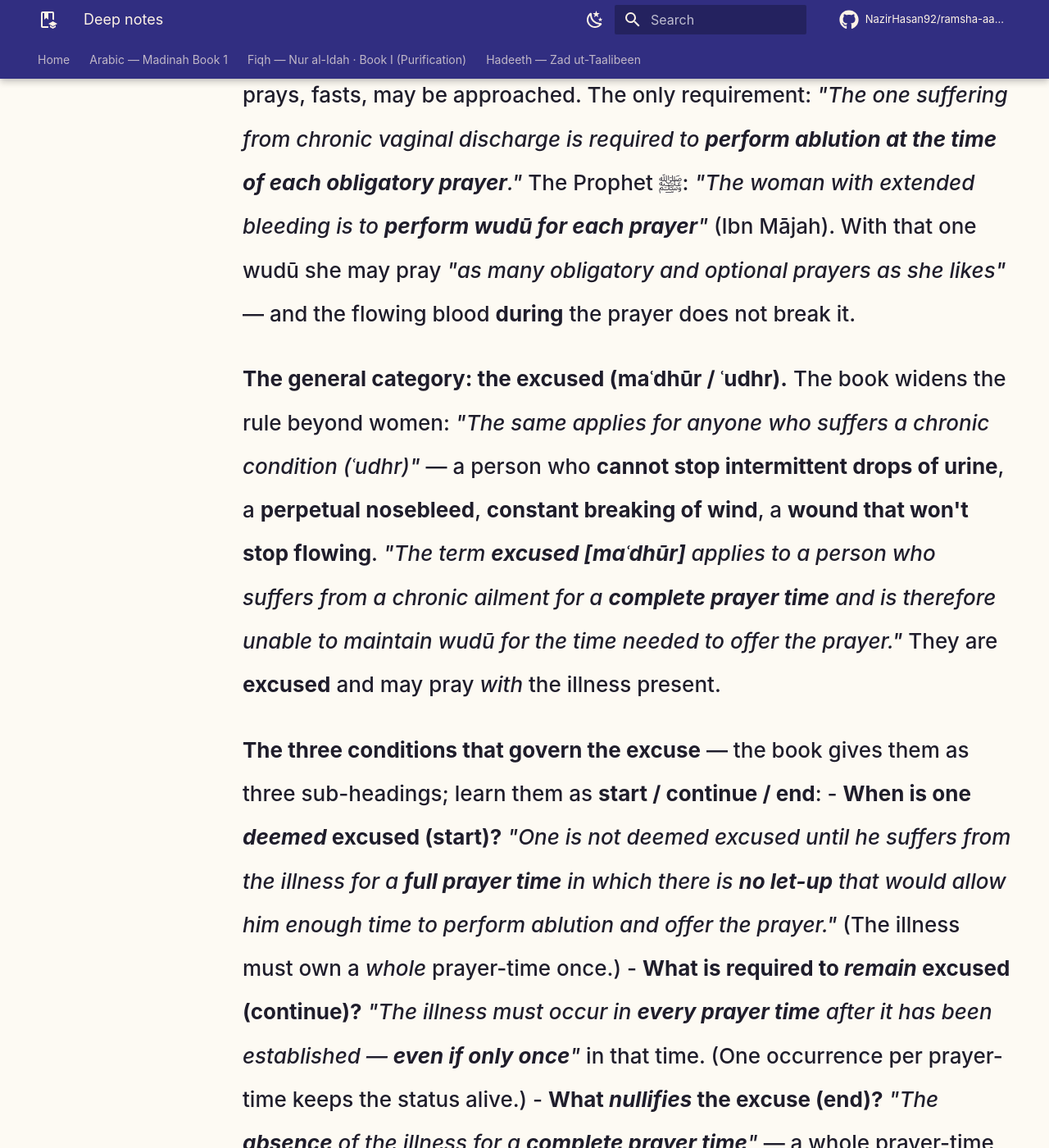
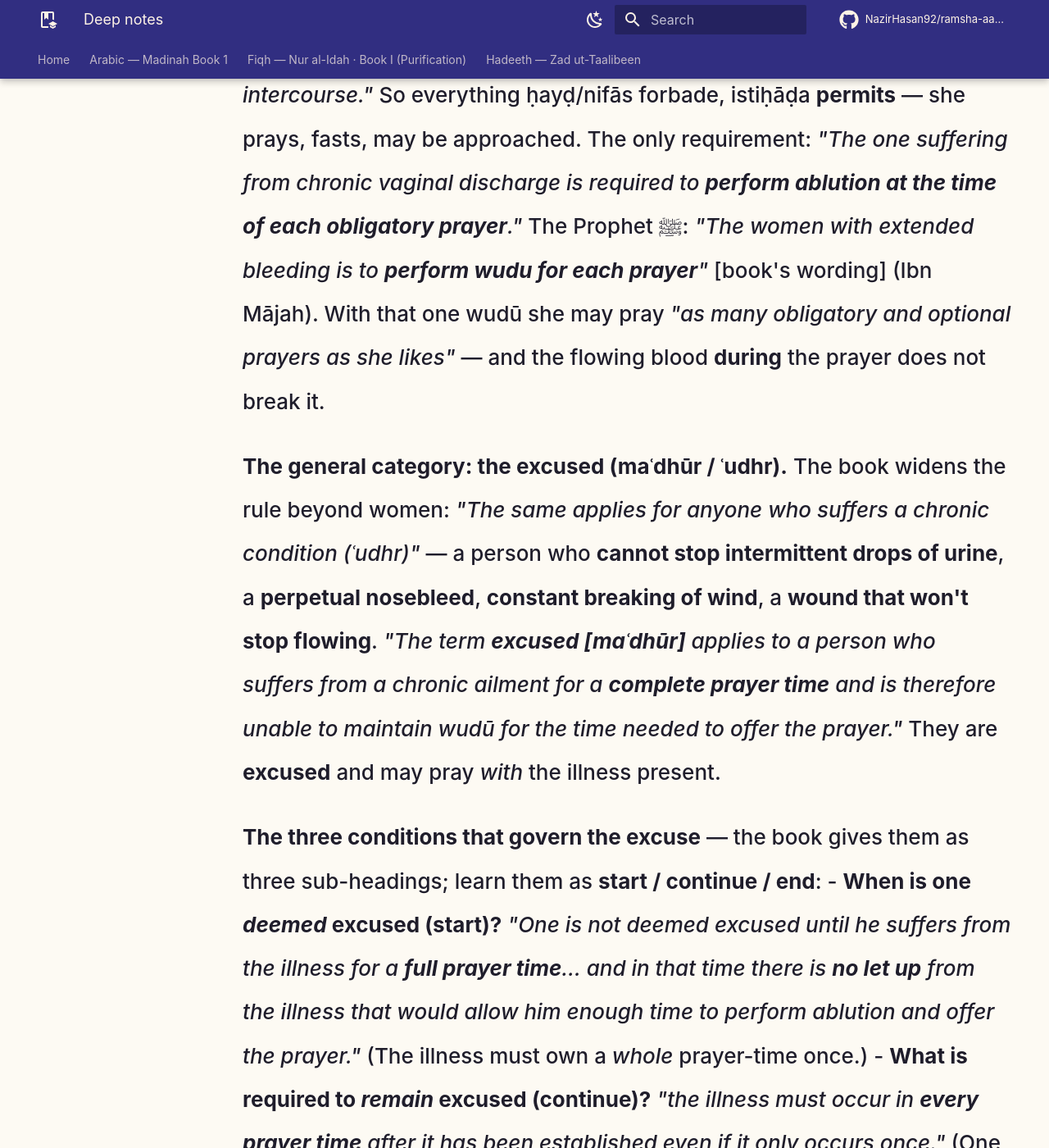
Before and after one commit to NazirHasan92/ramsha-aalimiyath, an MkDocs documentation site: the page built from docs/Fiqh/nur-al-idah/book-1-purification/chapter-7-hayd-nifas/deep-notes.md, in a window 1280 px wide and 1400 px high, scrolled down 19837 px. Shown: the whole window at 82% size. Built offline with MkDocs 1.6.1 and Material for MkDocs 9.7.7, drawn with Linux system fonts in a browser that asks for light colours; some web fonts are replaced; comment, search, counter and statistics services are not loaded; some of the changed text lies outside the part shown.

Commit message:
Auto-sync from working repo @ d3420e4

```diff
--- a/docs/Fiqh/nur-al-idah/book-1-purification/chapter-7-hayd-nifas/deep-notes.md
+++ b/docs/Fiqh/nur-al-idah/book-1-purification/chapter-7-hayd-nifas/deep-notes.md
@@ -91,7 +91,7 @@ This is the heart of the chapter for a learner — *what changes in her worship.
 
 1. **Prayer (ṣalāh).** Forbidden — the Prophet ﷺ: *"When the menstruation begins, **abandon prayer**, and when it is finished **take a bath and pray**"* (Abū Dāwūd 286). *(And — see §6 — she does **not** make up the missed prayers.)*
 2. **Fasting (ṣawm),** whether obligatory or optional. *(But fasts **are** made up later — §6.)*
-3. **Reciting a verse of the Qur'an** — *"whether… from memory or… from the **muṣḥaf**."* The ḥadīth of Ibn ʿUmar: *"The woman in the state of menses is **not to recite anything of the Qur'an**, neither the sexually impure"* (Tirmidhī 131, Ibn Mājah 596). **The exception:** words that come out as **duʿā / praise / dhikr** — *tasbīḥ, takbīr, tahlīl,* "innā lillāhi…", "Bismillāh", "O Allah forgive me" — are **permitted** (there is consensus that *dhikr* and *ṣalawāt* are allowed in this state). The Mālikīs further permit her to recite/touch *for the purpose of learning and teaching* — because, unlike the junub, *she cannot simply bathe to lift the state.*
+3. **Reciting a verse of the Qur'an** — *"whether… from memory or… from the **muṣḥaf**."* The ḥadīth of Ibn ʿUmar: *"The woman in the state of menses is **not to recite anything of the Quran** and neither the sexually impure"* (Tirmidhī 131, Ibn Mājah 596). **The exception:** words that come out as **duʿā / praise / dhikr** — *tasbīḥ, takbīr, tahlīl,* "innā lillāhi…", "Bismillāh", "O Allah forgive me" — are **permitted** (there is consensus that *dhikr* and *ṣalawāt* are allowed in this state). The Mālikīs further permit her to recite/touch *for the purpose of learning and teaching* — because, unlike the junub, *she cannot simply bathe to lift the state.*
 4. **Touching the Qur'an** — unless with a **separate covering**. Allah says *"No-one can touch it, except those who are pure"* (al-Wāqiʿa 56:79); the Prophet ﷺ: *"No one besides the person in a state of purification is to touch the Qur'an."* (One may turn pages with a pen/stick; a tafsīr book that is mostly commentary is treated differently.)
 5. **Entering a mosque.** Umm Salama reported the Prophet ﷺ: *"The masjid is lawful **neither for a man in a state of janāba nor a menstruating female**"* (Ibn Mājah 645). Nifās takes the same ruling.
 6. **Ṭawāf around the Kaʿba** — even if performed, *"because purity is conditional to its perfect performance."* ʿĀʾishah was told: *"Perform that which the pilgrim of ḥajj performs, **though do not make ṭawāf until you become clean**"* (Bukhārī 305). *(The book adds the expiation if ṭawāf is done in this state — a sacrifice — but that is ḥajj-detail, Part-A only.)*
@@ -129,13 +129,13 @@ The clean takeaway: **stopped at the max → free immediately; stopped early →
 
 Here the chapter delivers its **reversal** (master-key 3) and generalises it into a whole category of chronically-leaking worshippers.
 
-**Istiḥāḍa behaves like a permanent nosebleed.** *"The blood of istiḥāḍa is like that of a **permanent nose bleed**. It does **not** prevent prayer, fasting, or intercourse."* So everything ḥayḍ/nifās forbade, istiḥāḍa **permits** — she prays, fasts, may be approached. The only requirement: *"The one suffering from chronic vaginal discharge is required to **perform ablution at the time of each obligatory prayer**."* The Prophet ﷺ: *"The woman with extended bleeding is to **perform wudū for each prayer**"* (Ibn Mājah). With that one wudū she may pray *"as many obligatory and optional prayers as she likes"* — and the flowing blood **during** the prayer does not break it.
+**Istiḥāḍa behaves like a permanent nosebleed.** *"The blood of istiḥāḍa is like that of a **permanent nose bleed**. It does **not** prevent prayer, fasting, or intercourse."* So everything ḥayḍ/nifās forbade, istiḥāḍa **permits** — she prays, fasts, may be approached. The only requirement: *"The one suffering from chronic vaginal discharge is required to **perform ablution at the time of each obligatory prayer**."* The Prophet ﷺ: *"The women with extended bleeding is to **perform wudu for each prayer**"* [book's wording] (Ibn Mājah). With that one wudū she may pray *"as many obligatory and optional prayers as she likes"* — and the flowing blood **during** the prayer does not break it.
 
 **The general category: the excused (maʿdhūr / ʿudhr).** The book widens the rule beyond women: *"The same applies for anyone who suffers a chronic condition (ʿudhr)"* — a person who **cannot stop intermittent drops of urine**, a **perpetual nosebleed**, **constant breaking of wind**, a **wound that won't stop flowing**. *"The term **excused [maʿdhūr]** applies to a person who suffers from a chronic ailment for a **complete prayer time** and is therefore unable to maintain wudū for the time needed to offer the prayer."* They are **excused** and may pray *with* the illness present.
 
 **The three conditions that govern the excuse** — the book gives them as three sub-headings; learn them as **start / continue / end**:
-- **When is one *deemed* excused (start)?** *"One is not deemed excused until he suffers from the illness for a **full prayer time** in which there is **no let-up** that would allow him enough time to perform ablution and offer the prayer."* (The illness must own a *whole* prayer-time once.)
-- **What is required to *remain* excused (continue)?** *"The illness must occur in **every prayer time** after it has been established — **even if only once**"* in that time. (One occurrence per prayer-time keeps the status alive.)
+- **When is one *deemed* excused (start)?** *"One is not deemed excused until he suffers from the illness for a **full prayer time**… and in that time there is **no let up** from the illness that would allow him enough time to perform ablution and offer the prayer."* (The illness must own a *whole* prayer-time once.)
+- **What is required to *remain* excused (continue)?** *"the illness must occur in **every prayer time** after it has been established even if it only occurs once."* (One occurrence per prayer-time keeps the status alive.)
 - **What *nullifies* the excuse (end)?** *"The **absence** of the illness for a **complete prayer time**"* — a whole prayer-time passes with no occurrence → she is no longer excused and returns to normal rules.
 
 **When the excused person's wudū breaks.** *"The ablution of those who are excused is nullified **only when the time of the obligatory prayer ends**."* So her wudū is tied to the **prayer-time**, not to the leaking: ẓuhr-time wudū dies when ʿaṣr enters. Two riders the book gives: *(i)* if she is excused **for one cause** (say, constant wind) but a **different**, non-chronic ḥadath occurs (she accidentally cuts herself and bleeds), **that** breaks her wudū normally; *(ii)* fajr-time ends at **sunrise**, not at ẓuhr — so the excused person's fajr wudū dies at sunrise.
--- a/docs/Fiqh/nur-al-idah/book-1-purification/chapter-7-hayd-nifas/slides.html
+++ b/docs/Fiqh/nur-al-idah/book-1-purification/chapter-7-hayd-nifas/slides.html
@@ -210,7 +210,7 @@
       <section>
         <h2>Make-up + resuming intercourse</h2>
         <div class="quran-quote">
-          <p class="english">ʿĀʾishah: "We were ordered to make up fasting, but not ordered to make up prayer."</p>
+          <p class="english">ʿĀʾishah: "We were ordered to make up fasting, but were not ordered to make up prayer."</p>
           <p class="translit">— Muslim 335</p>
         </div>
         <div class="grid-2">
--- a/docs/Fiqh/nur-al-idah/book-1-purification/chapter-8-najasah/teacher-notes.html
+++ b/docs/Fiqh/nur-al-idah/book-1-purification/chapter-8-najasah/teacher-notes.html
@@ -470,7 +470,7 @@ flowchart TB
       </div>
       <div class="def-row">
         <div class="label">Slaughter compensates · the pure parts · musk &amp; civet</div>
-        <div class="body english"><em>"The hide of an animal whose meat is unlawful is purified if it is slaughtered in Islamic Law"</em> (excluding the pig) — <em>"the slaughtering in effect compensates for the tanning"</em> (skin pure, meat still unlawful). Parts with <strong>no flowing blood</strong> are pure: <strong>hair, feathers, horns, hoofs, dry bones</strong> — <strong>but the nerves are impure</strong> (soundest view). <strong>Musk</strong> (and its gland) is <strong>pure and lawful to eat</strong>; <strong>civet</strong> is <strong>pure</strong> and one may pray perfumed in it (it underwent transformation into an aroma — istiḥāla).</div>
+        <div class="body english"><em>"The hide of an animal whose meat is unlawful is purified if it is slaughtered in accordance with Islamic Law"</em> (excluding the pig) — <em>"the slaughtering in effect compensates for the tanning"</em> (skin pure, meat still unlawful). Parts with <strong>no flowing blood</strong> are pure: <strong>hair, feathers, horns, hoofs, dry bones</strong> — <strong>but the nerves are impure</strong> (soundest view). <strong>Musk</strong> (and its gland) is <strong>pure and lawful to eat</strong>; <strong>civet</strong> is <strong>pure</strong> and one may pray perfumed in it (it underwent transformation into an aroma — istiḥāla).</div>
       </div>
       <div class="def-row">
         <div class="label">Roman Urdu</div>
```
Also changed, not shown: other parts of docs/Fiqh/nur-al-idah/book-1-purification/chapter-7-hayd-nifas/deep-notes.md (+1 -1 lines), docs/Fiqh/nur-al-idah/book-1-purification/chapter-7-hayd-nifas/teacher-notes.html (+8 -8 lines), docs/Fiqh/nur-al-idah/book-1-purification/chapter-8-najasah/deep-notes.md (+2 -2 lines).
